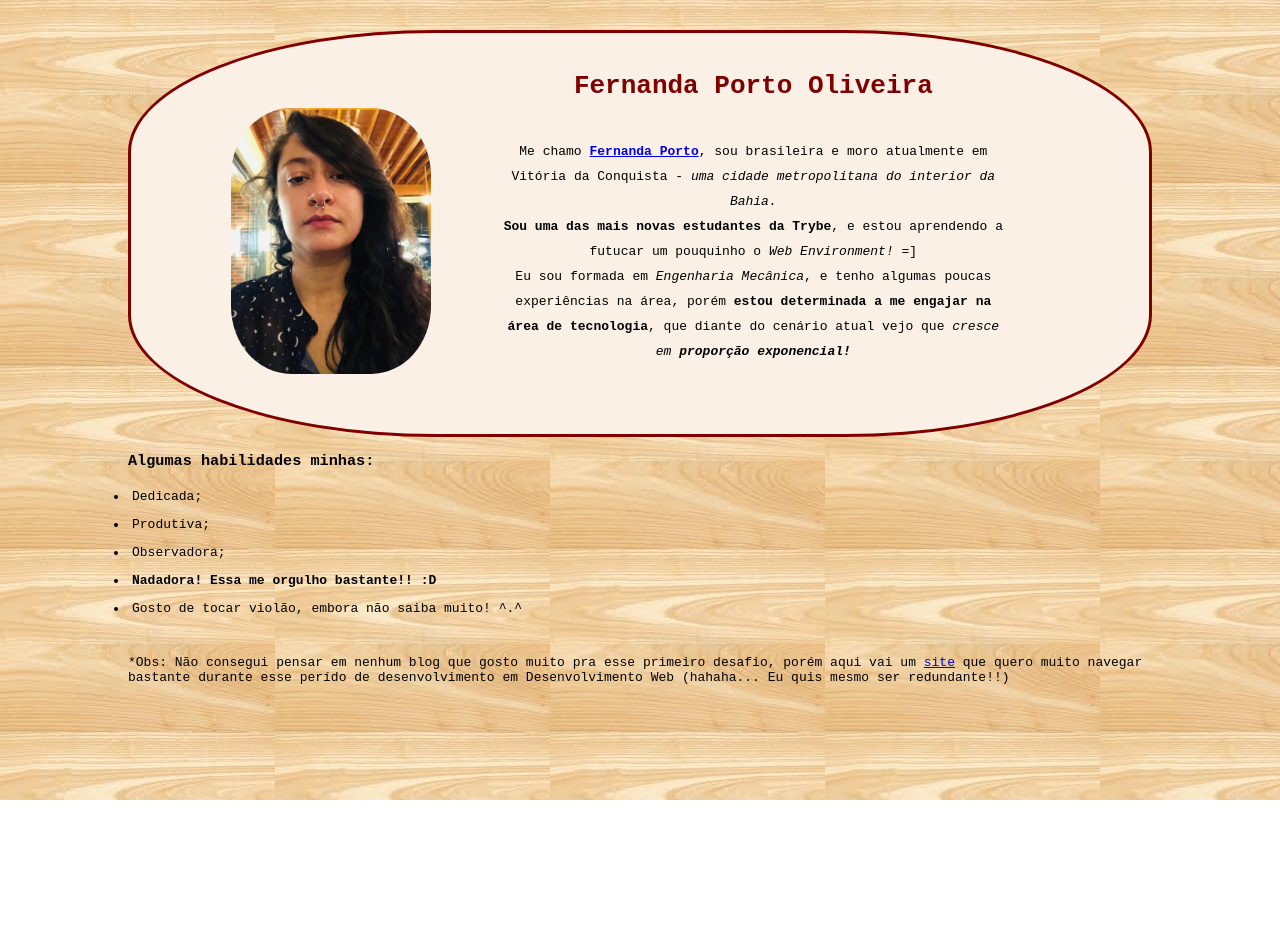
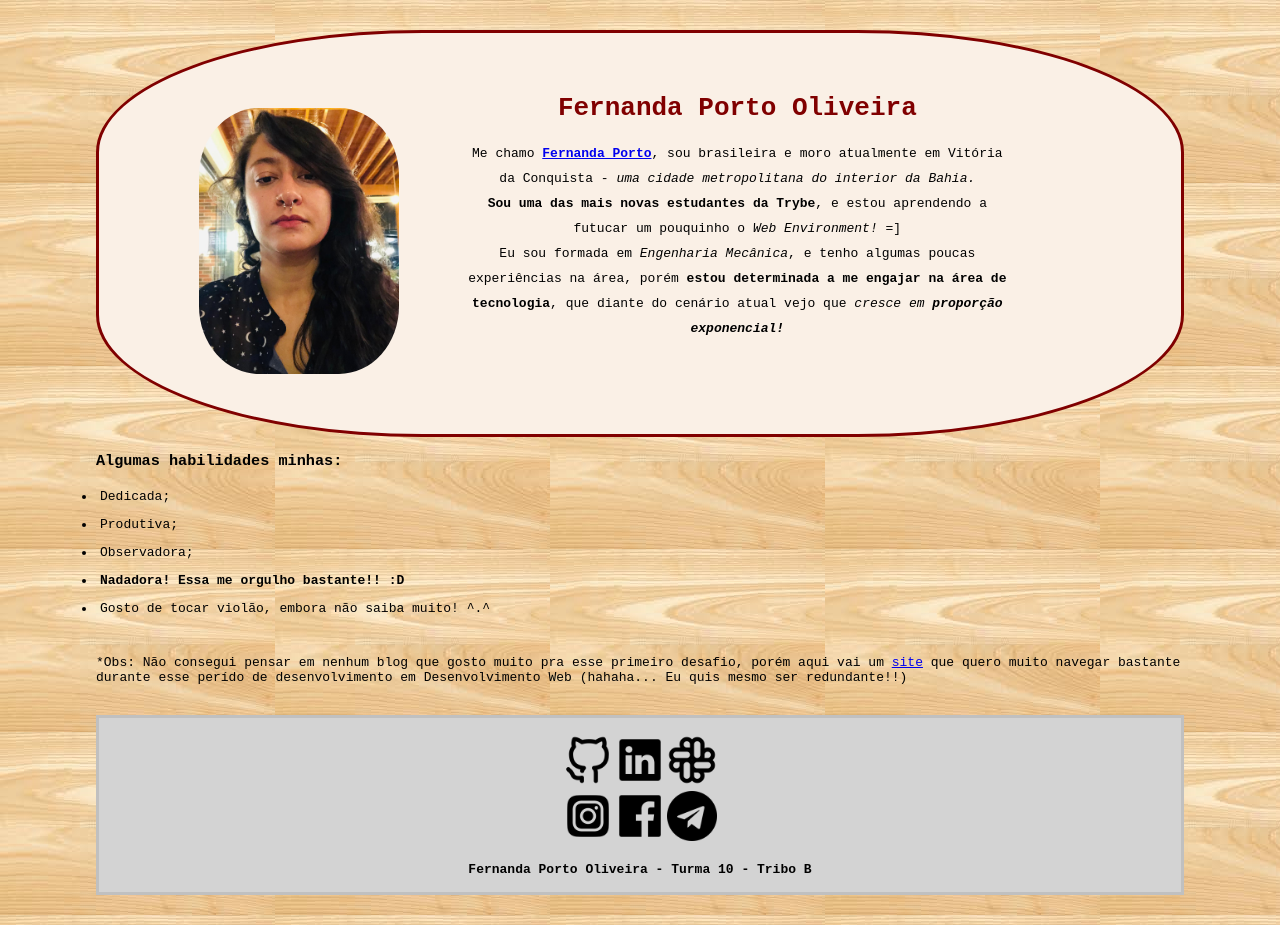
Before and after one commit to FernandaPorto/FernandaPorto.github.io, a plain HTML site: page index.html in a window 1280 px wide. Before the commit the page ends 800 px from the top, so only its background shows below. Drawn offline with Linux system fonts and the light colour scheme.

Commit message:
Adiciona diretorio de arquivos de imagens e faz alteracoes referentes ao rodape

```diff
--- a/index.html
+++ b/index.html
@@ -36,4 +36,19 @@
     <br>
     <p>*Obs: Não consegui pensar em nenhum blog que gosto muito pra esse primeiro desafio, porém aqui vai um <a href="https://www.freecodecamp.org/learn/" target="_blank">site</a> que quero muito navegar bastante durante esse perído de desenvolvimento em Desenvolvimento Web (hahaha... Eu quis mesmo ser redundante!!)</p>
 </body>
+<footer id="rodape">
+    <table>
+        <tr>
+            <th><a href="https://github.com/FernandaPorto" target="_blank"><img src="imagens-redes/github.png" alt="Gatinho GitHub" width="50px"></a></th>
+            <th><a href="https://www.linkedin.com/in/fernanda-porto-oliveira-ba176817a?lipi=urn%3Ali%3Apage%3Ad_flagship3_profile_view_base_contact_details%3Ba5b46aPISbepVJirp76WqA%3D%3D" target="_blank"><img src="imagens-redes/linkedin (1).png" alt="Linkedin image" width="50px"></a></th>
+            <th><a href="https://app.slack.com/client/TMDDFEPFU/CMT2P6CVC/user_profile/U01KQHB2ALE" target="_blank"><img src="imagens-redes/slack.png" alt="Slack incon" width="50px"></a></th>
+        </tr>
+        <tr>
+            <td><a href="https://www.instagram.com/nanda_po/" target="_blank"><img src="imagens-redes/instagram.png" alt="Instagrm icon" width="50px"></a></td>
+            <td><a href="https://www.facebook.com/fernandaportooliveira" target="_blank"><img src="imagens-redes/facebook.png" alt="Facebook icon" width="50px"></a></td>
+            <td><a href="https://t.me/FernandaPortoDev" target="_blanck"><img src="imagens-redes/telegram.png" alt="Telegram icon" width="50px"></a></td>
+        </tr>
+    </table><br><center><h4>Fernanda Porto Oliveira - Turma 10 - Tribo B</h4></center>
+
+</footer>
 </html>
--- a/style.css
+++ b/style.css
@@ -9,13 +9,13 @@
 h1 {
     color: maroon;
     text-align: center;
-    margin-bottom: 40px;
+    margin-bottom: 20px;
 }
 
 body {
     background-image: url(images.jpeg);
     font-family: monospace;
-    max-width: 80%;
+    max-width: 85%;
     padding: 30px;
     margin: auto;
 }
@@ -55,3 +55,14 @@ li {
     vertical-align: middle;
     line-height: 25px;
 }
+footer {
+    margin-top: 30px;
+    background-color: lightgrey;
+    padding: 15px;
+    border: solid silver;
+}
+
+table {
+    margin: auto;
+    text-align: center;
+}
```
Also changed, not shown: imagens-redes/facebook.png (added), imagens-redes/github.png (added), imagens-redes/instagram.png (added), imagens-redes/linkedin (1).png (added), imagens-redes/linkedin.png (added), imagens-redes/slack.png (added), imagens-redes/telegram.png (added), imagens-redes/whatsapp.png (added).
